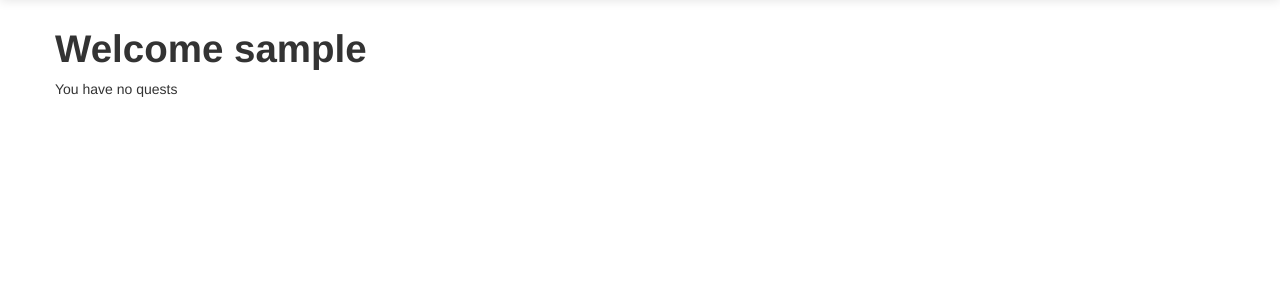
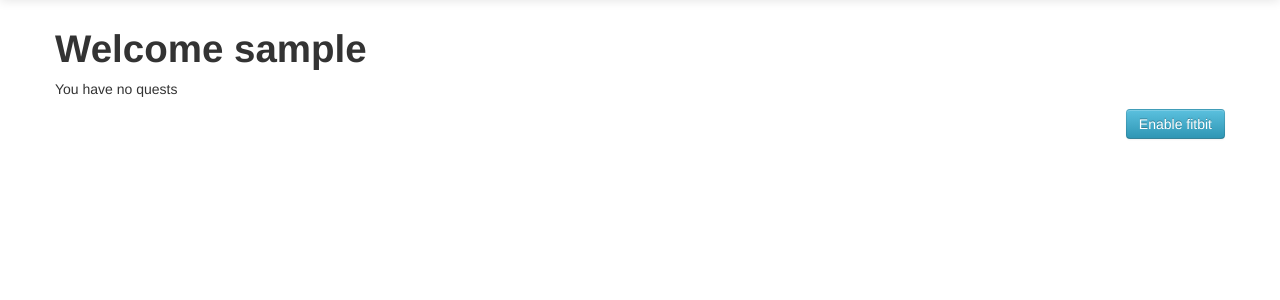
Before and after one commit to catherinev/quest_maker, a Django app: page / in a window 1280 px wide. Shown: the part 41-341 px from the top of the page. Run offline with Django 3.2, Linux system fonts and the light colour scheme; the visitor is signed in with stand-in values (Sample User, id 1); data that the repository does not hold is empty; parts of the project's set-up code (start-up, migrations or seed data) failed here and were passed over; some libraries are stand-ins or nearby versions.

Commit message:
add outline for fitbit auth

```diff
--- a/quest_maker_app/templates/quest_maker_app/user_home.html
+++ b/quest_maker_app/templates/quest_maker_app/user_home.html
@@ -17,5 +17,9 @@
     <p>You have no quests</p>
   {% endif %}
 
-
+  {% if not user.profile.fitbit_enabled %}
+    <a href="{% url 'quest_maker_app:fitbit_signup' %}"
+                class="btn btn-info navbar-form pull-right"
+                role="button">Enable fitbit</a>
+  {% endif %}
 {% endblock %}
--- a/quest_maker_app/urls.py
+++ b/quest_maker_app/urls.py
@@ -39,4 +39,7 @@ urlpatterns = [
     url(r'^quest/(?P<quest_id>\d+)/user/(?P<user_id>\d+)/$',
         views.user_quest,
         name='user_quest'),
+    url(r'^fitbit_signup/$',
+        TemplateView.as_view(template_name='quest_maker_app/fitbit_signup.html'),
+        name='fitbit_signup'),
 ]
```
Also changed, not shown: quest_maker/settings/settings_prod.py (+8 -4 lines), quest_maker_app/templates/quest_maker_app/fitbit_signup.html (added, +10 -0 lines), quest_maker/static/imgs/fitbit_logo_dark_1000px.png (added), quest_maker_app/views.py (line endings or trailing spaces), 1 other file.
